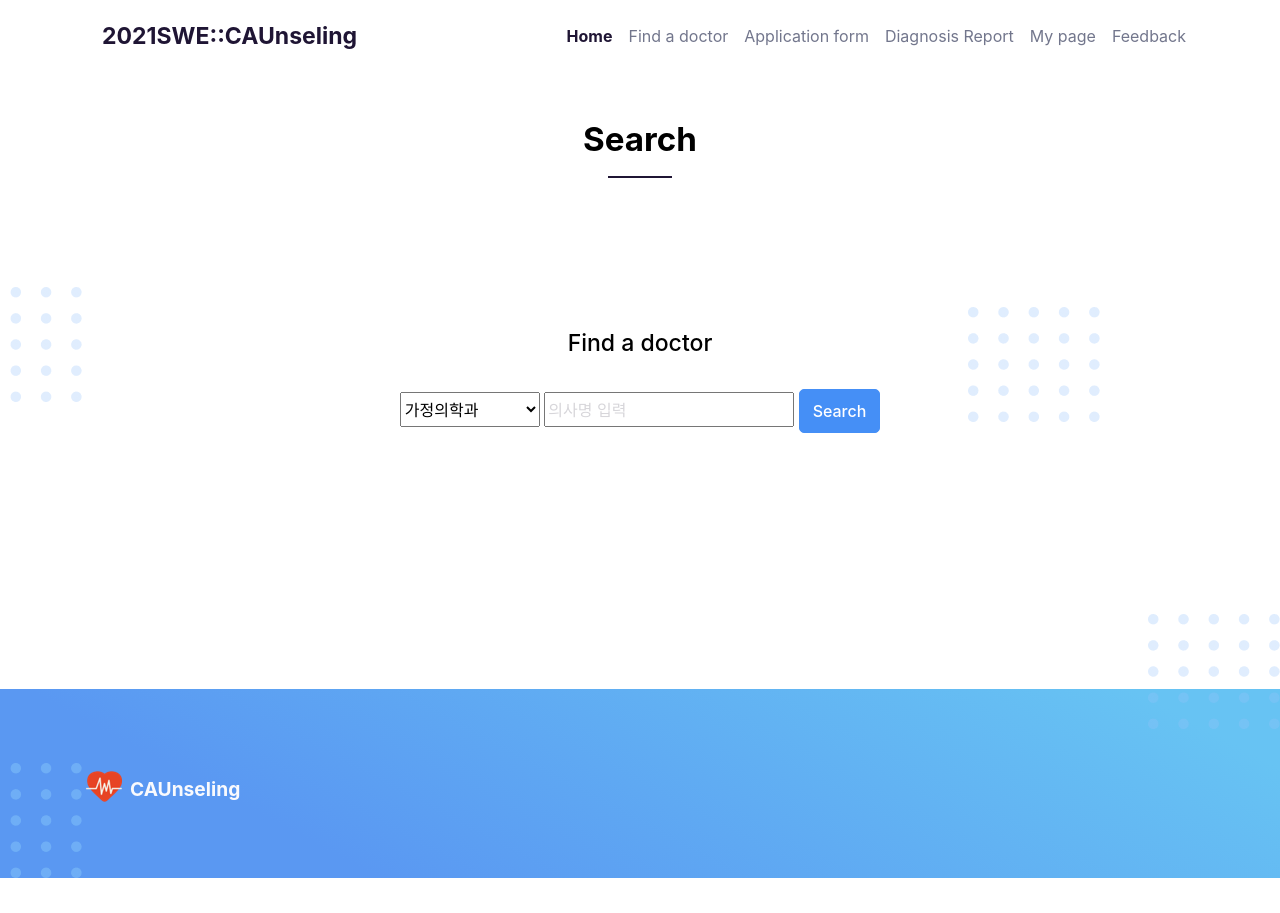
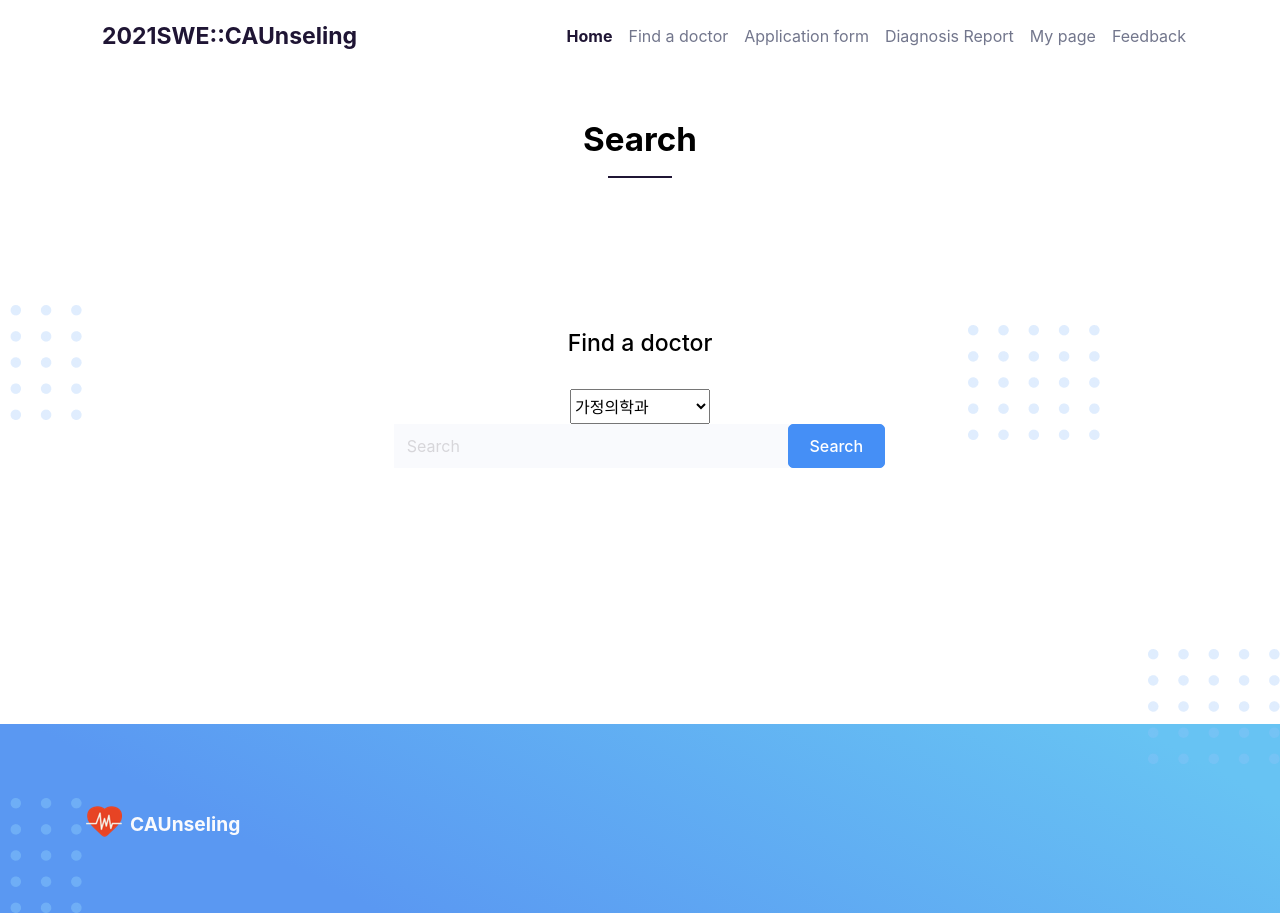
Before and after one commit to yhb1834/Smart-Health-Prediction-System, a Django app: page /patient/search/ in a window 1280 px wide. Before the commit the page ends 878 px from the top, so only its background shows below. Run offline with Django 3.2, Linux system fonts and the light colour scheme; some libraries are stand-ins or nearby versions.

Commit message:
검색은 됨 이제 검색 리스트를 나타내김나 하면 됨

```diff
--- a/webpage/doctor_patient/patient_views.py
+++ b/webpage/doctor_patient/patient_views.py
@@ -13,12 +13,13 @@ def pa_search(request):
     #일단 main.html로 연결해 놓는데  나중에 검색결과 페이지를 따로 만들어서 그 검색결과 페이지를 렌더 해야 합니다
 
     #이게 검색 기능 나중에 html에 연결
-    q = request.POST.get('q', "")
-    print(q)
+    q = request.GET.get('q')
+
     if q:
+        #일단 q로 가져오는 것 까지는 성공
         doctor_list=User.objects.all().order_by('username')
-        search = doctor_list.filter(UsernameField=q)
-        print(search, '이게 서치다')
+        search = doctor_list.filter(username__icontains=q)
+        print(len(search))
         for i in search:
             print(i)
         context ={
@@ -80,6 +81,7 @@ def pa_application(request):
     return render(request, 'patient/application.html', context)
 
 def pa_feedback(request):
+
     if not request.user.is_authenticated:
         return redirect('../login')
 
--- a/webpage/doctor_patient/templates/patient/search.html
+++ b/webpage/doctor_patient/templates/patient/search.html
@@ -160,8 +160,16 @@
                                 <option id = 'dermatologist' value = 'dermatologist'>피부과</option>
                                 <option id = 'dentist' value = 'dentist'>치과</option>
                             </select>
-                            <input type="text" placeholder="의사명 입력" style="width:250px;height:35px;">
-                            <input type="button" class="btn btn-primary" value="Search" onclick="doctor_search()">
+                            <form >
+                        <div class="input-group" action = "" method="get">
+                        {% csrf_token %}
+                            <input class="form-control bg-light border-0 small" type="search" placeholder="Search" aria-label="Search" name="q" value="{{q}}">
+                            <div class="input-group-append">
+                                <button class="btn btn-primary btn-l" type="submit"><span class="mx-2" ><i class="fas fa-fw fa-search"></i>Search</span></button>
+                            </div>
+                        </div>
+                    </form>
+
                         </form>
                       </center>
                     </div>
```
